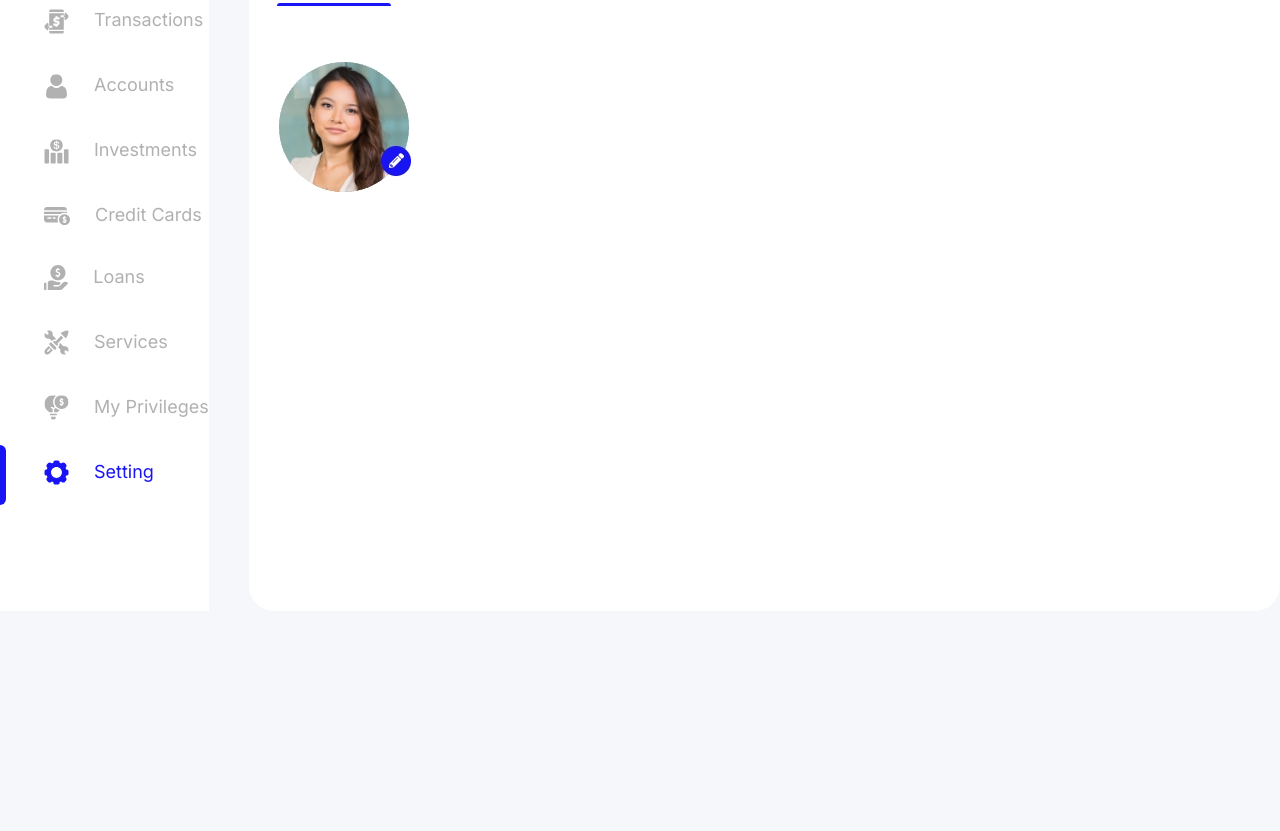
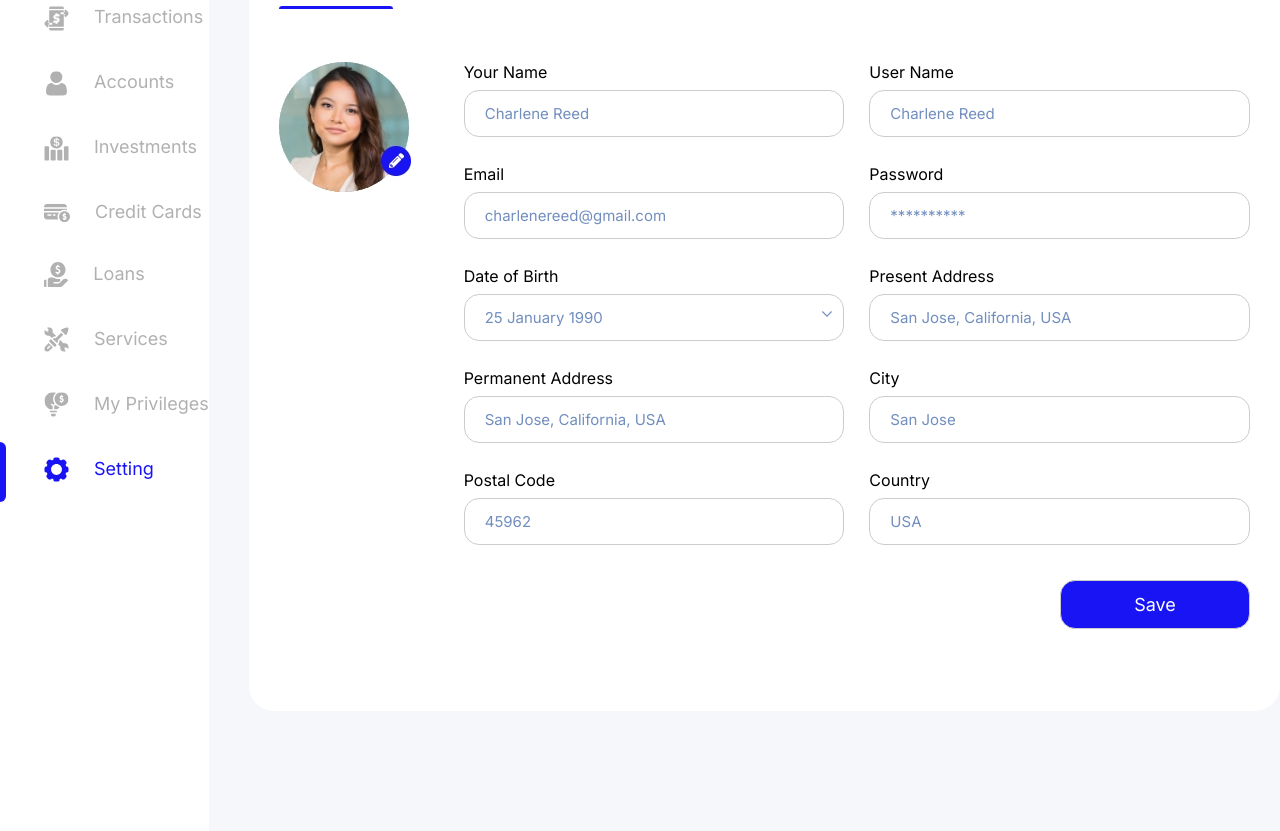
Before and after one commit to ValeriaStav/ATT-TEST-FRONT-END, a plain HTML site: page index.html in a window 1280 px wide. Shown: the part 189-1020 px from the top of the page. Before the commit the page ends 800 px from the top, so only its background shows below. Drawn offline with Linux system fonts and the light colour scheme.

Commit message:
feat: add profile-card

```diff
--- a/index.html
+++ b/index.html
@@ -120,7 +120,117 @@
         </nav>
         <div class="profile-container">
           <img src="./assets/images/user.jpeg" alt="User Photo" />
-          <form action="#" method="post"></form>
+          <form action="#" method="post">
+            <fieldset>
+              <div class="form-container">
+                <div class="form-group">
+                  <label for="your-name">Your Name</label>
+                  <input
+                    type="text"
+                    id="your-name"
+                    name="your-name"
+                    placeholder="Charlene Reed"
+                    required
+                  />
+                </div>
+                <div class="form-group">
+                  <label for="user-name">User Name</label>
+                  <input
+                    type="text"
+                    id="user-name"
+                    name="user-name"
+                    placeholder="Charlene Reed"
+                    required
+                  />
+                </div>
+                <div class="form-group">
+                  <label for="email">Email</label>
+                  <input
+                    type="email"
+                    id="email"
+                    name="email"
+                    placeholder="charlenereed@gmail.com"
+                    required
+                  />
+                </div>
+                <div class="form-group">
+                  <label for="password">Password</label>
+                  <input
+                    type="password"
+                    id="password"
+                    name="password"
+                    pattern="[a-z0-5]{10,}"
+                    placeholder="**********"
+                    required
+                  />
+                </div>
+                <div class="form-group">
+                  <label for="birthday">Date of Birth</label>
+                  <div class="date-select">
+                    <input
+                      type="text"
+                      id="birthday"
+                      name="birthday"
+                      placeholder="25 January 1990"
+                      required
+                    />
+                    <div class="arrow"></div>
+                  </div>
+                </div>
+                <div class="form-group">
+                  <label for="present-address">Present Address</label>
+                  <input
+                    type="text"
+                    id="present-address"
+                    name="present-address"
+                    placeholder="San Jose, California, USA"
+                    required
+                  />
+                </div>
+                <div class="form-group">
+                  <label for="permanent-address">Permanent Address</label>
+                  <input
+                    type="text"
+                    id="permanent-address"
+                    name="permanent-address"
+                    placeholder="San Jose, California, USA"
+                    required
+                  />
+                </div>
+                <div class="form-group">
+                  <label for="city">City</label>
+                  <input
+                    type="text"
+                    id="city"
+                    name="city"
+                    placeholder="San Jose"
+                    required
+                  />
+                </div>
+                <div class="form-group">
+                  <label for="postal-code">Postal Code</label>
+                  <input
+                    type="text"
+                    id="postal-code"
+                    name="postal-code"
+                    placeholder="45962"
+                    required
+                  />
+                </div>
+                <div class="form-group">
+                  <label for="country">Country</label>
+                  <input
+                    type="text"
+                    id="country"
+                    name="country"
+                    placeholder="USA"
+                    required
+                  />
+                </div>
+              </div>
+            </fieldset>
+            <input type="submit" value="Save" />
+          </form>
         </div>
       </div>
     </main>
--- a/style.css
+++ b/style.css
@@ -25,6 +25,10 @@ body {
     background-color: var(--body-color);
 }
 
+input::placeholder {
+    color: var(--secondary-color);
+}
+
 /* Header */
 
 header {
@@ -37,7 +41,7 @@ header {
 }
 
 .logo {
-    margin-left: 2px;
+    margin-left: 5px;
 }
 
 .header-container {
@@ -69,10 +73,6 @@ h2 {
     position: relative;
     font-size: 15px;
     text-indent: 30px;
-
-    &::placeholder {
-        color: var(--secondary-color);
-    }
 }
 
 .search-icon {
@@ -102,7 +102,7 @@ h2 {
 /* Main */
 
 main {
-    height: calc(100vh - 100px);
+    height: 100vh;
     display: flex;
     flex-direction: row;
 }
@@ -111,13 +111,14 @@ main {
 
 .sidebar {
     width: 250px;
+    min-height: 924px;
     display: flex;
     background-color: var(--background-color);
 
 }
 
 .menu {
-    margin-top: 33px;
+    margin-top: 30px;
     list-style: none;
     display: flex;
     flex-direction: column;
@@ -161,6 +162,7 @@ main {
 .profile-card {
     max-width: 1110px;
     width: 100%;
+    min-height: 717px;
     margin-top: 30px;
     margin-left: 40px;
     border-radius: 25px;
@@ -169,7 +171,7 @@ main {
 
 .nav-menu {
     width: 100%;
-    margin: 35px 43px;
+    margin: 35px 45px;
     display: flex;
     list-style: none;
     gap: 75px;
@@ -194,7 +196,7 @@ main {
         position: absolute;
         width: 114px;
         height: 3px;
-        top: 27px;
+        top: 30px;
         left: -15px;
         background-color: var(--text-active-color);
         border-radius: 10px 10px 0 0;
@@ -203,4 +205,68 @@ main {
 
 .profile-container {
     padding: 30px;
+    display: flex;
+    gap: 53px;
+    align-items: flex-start;
 }
+
+/* Form */
+
+fieldset {
+    border: none;
+}
+
+.form-container {
+    display: flex;
+    flex-wrap: wrap;
+    gap: 27px 25px;
+    margin-bottom: 27px;
+}
+
+.form-group {
+    flex: 1 2 45%;
+    display: flex;
+    flex-direction: column;
+}
+
+.date-select {
+    position: relative;
+    display: inline-block;
+}
+
+label {
+    font-size: 16px;
+}
+
+input {
+    outline: none;
+    width: 100%;
+    margin-top: 8px;
+    padding: 13px 20px;
+    border: 1px solid #ccc;
+    border-radius: 15px;
+    font-size: 15px;
+}
+
+.arrow {
+    position: absolute;
+    top: 50%;
+    right: 10px;
+    width: 12px;
+    height: 6px;
+    background-image: url('./assets/icons/arrow.svg');
+    background-size: contain;
+    background-repeat: no-repeat;
+    transform: translateY(-50%);
+}
+
+input[type="submit"] {
+    min-width: 190px;
+    width: 20%;
+    display: block;
+    margin-left: auto;
+    background-color: var(--text-active-color);
+    color: var(--background-color);
+    font-size: 18px;
+    cursor: pointer;
+}
```
Also changed, not shown: assets/icons/arrow.svg (added).
